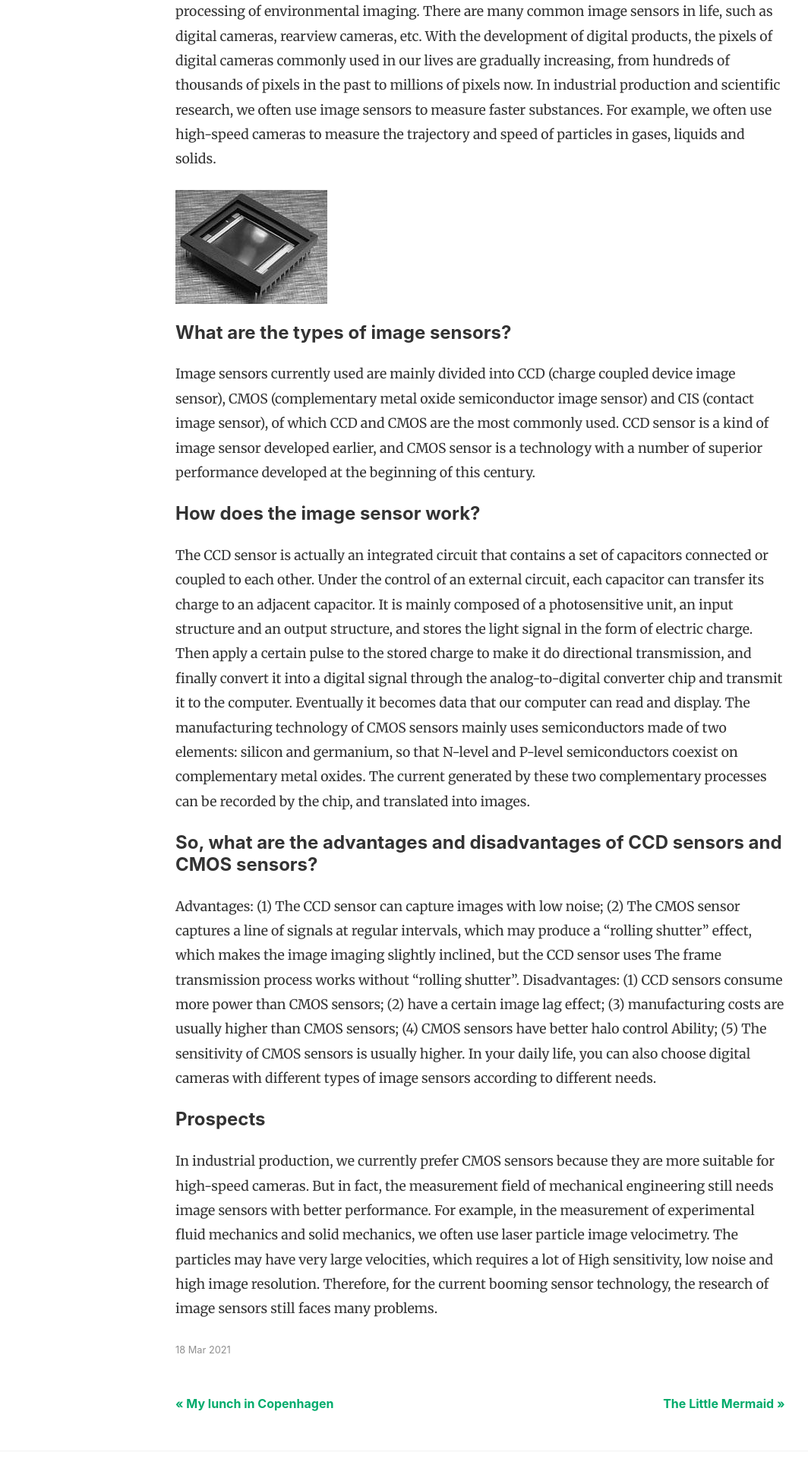
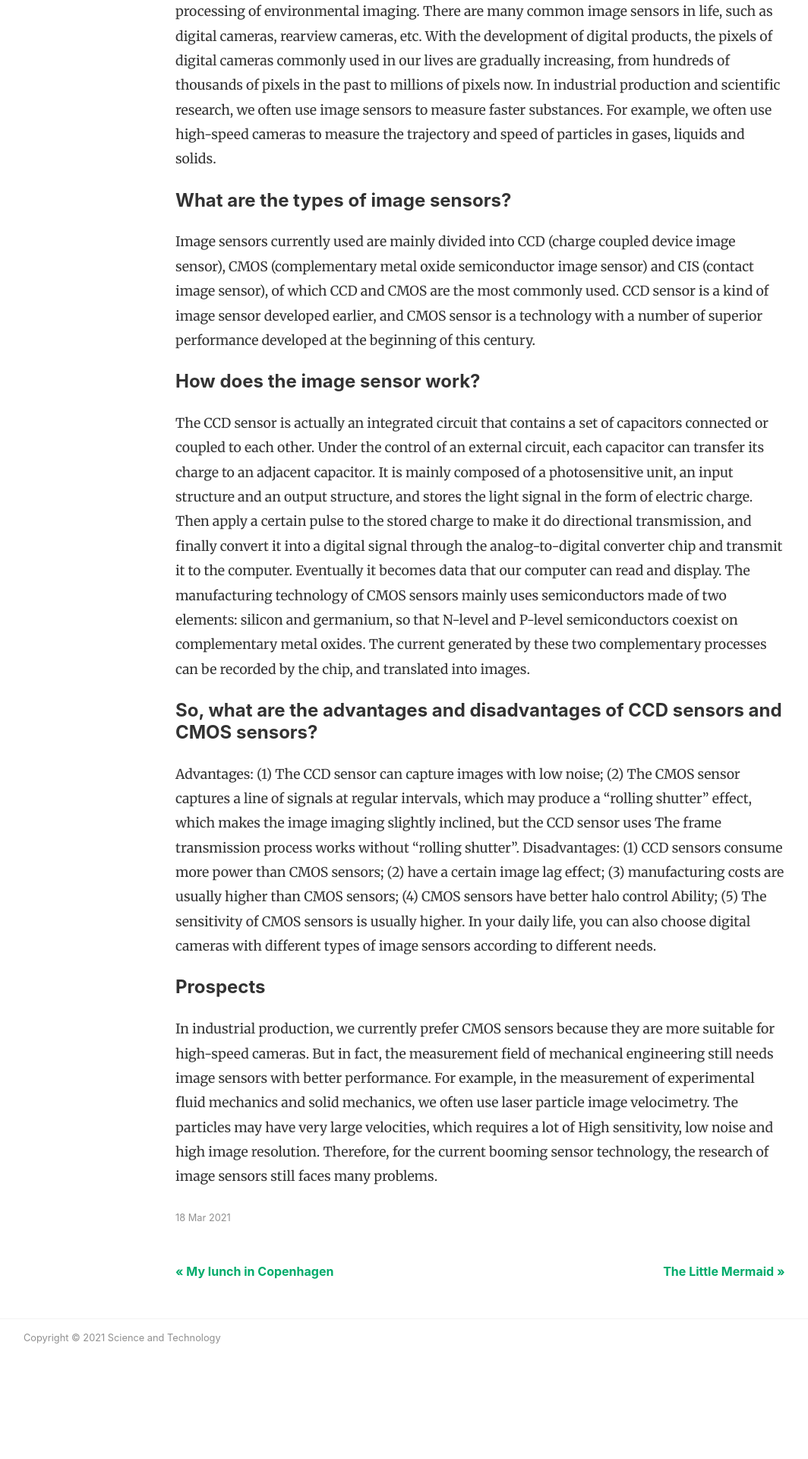
Before and after one commit to L25092020/Alicia_First_Blog, a Jekyll site: the page built from _posts/2021-03-18-sensor-technology.md, in a window 1280 px wide. Shown: the part 1806-3726 px from the top of the page at 76% size, without its empty margins (54-1118 px from the left). Built offline with Jekyll 4.4.1, drawn with Linux system fonts in a browser that asks for light colours; nearby versions of some CDN libraries; after the commit the page ends 3588 px from its top, so only the background shows below that.

Commit message:
Update 2021-03-18-sensor-technology.md

```diff
--- a/_posts/2021-03-18-sensor-technology.md
+++ b/_posts/2021-03-18-sensor-technology.md
@@ -26,8 +26,6 @@ The sensor can perceive the surrounding environment, such as temperature, ultrav
 Image sensor is a functional type of many sensors, mainly used for the recognition and processing of environmental imaging. There are many common image sensors in life, such as digital cameras, rearview cameras, etc. With the development of digital products, the pixels of digital cameras commonly used in our lives are gradually increasing, from hundreds of thousands of pixels in the past to millions of pixels now.
 In industrial production and scientific research, we often use image sensors to measure faster substances. For example, we often use high-speed cameras to measure the trajectory and speed of particles in gases, liquids and solids.
 
-![502](../assets/images/CMOS sensor.jpg)
-
 #### What are the types of image sensors?
 Image sensors currently used are mainly divided into CCD (charge coupled device image sensor), CMOS (complementary metal oxide semiconductor image sensor) and CIS (contact image sensor), of which CCD and CMOS are the most commonly used. CCD sensor is a kind of image sensor developed earlier, and CMOS sensor is a technology with a number of superior performance developed at the beginning of this century.
 
```
